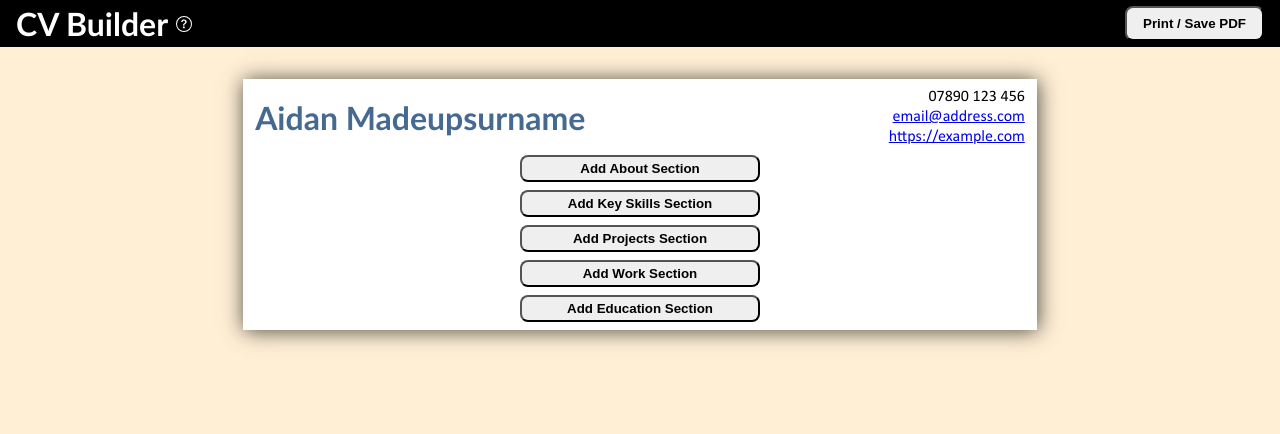
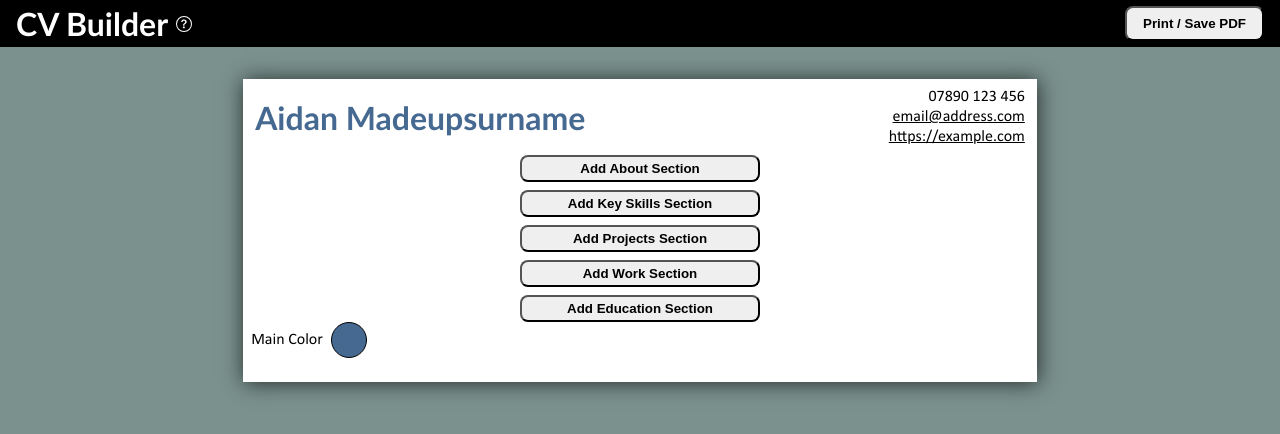
Before and after one commit to mckensis/cv-project, a React (Create React App) app: page / in a window 1280 px wide. Shown: the top 434 px of the page. Built offline with nearby package versions, Linux system fonts and the light colour scheme.

Commit message:
update styles

```diff
--- a/public/index.html
+++ b/public/index.html
@@ -7,7 +7,7 @@
     <meta name="theme-color" content="#000000" />
     <meta
       name="description"
-      content="Web site created using create-react-app"
+      content="Website for building and customising your own CV"
     />
     <link rel="apple-touch-icon" href="%PUBLIC_URL%/logo192.png" />
     <!--
@@ -24,7 +24,7 @@
       work correctly both with client-side routing and a non-root public URL.
       Learn how to configure a non-root public URL by running `npm run build`.
     -->
-    <title>React App</title>
+    <title>CV Builder</title>
   </head>
   <body>
     <noscript>You need to enable JavaScript to run this app.</noscript>
--- a/src/App.js
+++ b/src/App.js
@@ -23,17 +23,27 @@ function App() {
   const [educationSectionEnabled, setEducationSectionEnabled] = useState(false);
   const mainRef = useRef();
 
+  const ChangeColor = (color) => {
+    document.documentElement.style.setProperty('--primary-color', 'red');
+  }
+
   return (
     <div className="App">
       <Header main={mainRef} />
       <main id="main" ref={mainRef}>
+        <Personal />
+
         {/* Buttons to enable various sections */}
-        <Personal />
         {!aboutSectionEnabled && <button className="add" onClick={() => setAboutSectionEnabled(true)}>Add About Section</button>}
         {!skillsSectionEnabled && <button className="add" onClick={() => setSkillsSectionEnabled(true)}>Add Key Skills Section</button>}
         {!projectsSectionEnabled && <button className="add" onClick={() => setProjectsSectionEnabled(true)}>Add Projects Section</button>}
         {!workSectionEnabled && <button className="add" onClick={() => setWorkSectionEnabled(true)}>Add Work Section</button>}
         {!educationSectionEnabled && <button className="add" onClick={() => setEducationSectionEnabled(true)}>Add Education Section</button>}
+
+        {/* Color picker */}
+        <label className="visible" htmlFor="primary">Main Color
+          <input id="primary" type="color" onChange={(e) => ChangeColor(e.target.value)}/>
+        </label>
 
         {aboutSectionEnabled && <About />}
         {skillsSectionEnabled && <Skills />}
--- a/src/stylesheets/Print.css
+++ b/src/stylesheets/Print.css
@@ -4,11 +4,9 @@
     max-width: unset;
     height: unset;
     padding: unset;
-
     margin: auto;
     padding: 0.5rem;
     width: 100%;
-    height: 100%;
     font-family: sans-serif;
     font-size: 11pt;
     box-shadow: none;
@@ -33,6 +31,15 @@
     color: black;
   }
 
+  .personal ul {
+    font-size: 10pt;
+    line-height: 16pt;
+  }
+
+  .personal {
+    margin-bottom: 0;
+  }
+
   .personal a {
     text-decoration: none;
   }
@@ -47,4 +54,8 @@
     gap: 2pt;
     margin-bottom: 2pt;
   }
+
+  label.visible {
+    display: none;
+  }
 }
--- a/src/stylesheets/Projects.css
+++ b/src/stylesheets/Projects.css
@@ -11,9 +11,22 @@
 
 .project-links {
   display: flex;
-  gap: 0.5rem;
+  gap: 0.75rem;
   text-align: right;
   align-self: center;
+}
+
+.project-links a {
+  text-decoration: none;
+  color: black;
+  border: 1px solid black;
+  padding: 0.25rem;
+  letter-spacing: 1px;
+}
+
+.project-links a:hover {
+  background-color: #000;
+  color: white;
 }
 
 .project-article > p {
--- a/src/stylesheets/Work.css
+++ b/src/stylesheets/Work.css
@@ -1,7 +1,6 @@
 .work-article {
   display: grid;
   grid-template-columns: minmax(100px, min-content) 1fr;
-  grid-template-rows: repeat(2, max-content);
   row-gap: 0.25rem;
   column-gap: 1rem;
 }
@@ -19,5 +18,9 @@ ul.work-info {
 }
 
 ul.work-info li:nth-of-type(1) {
+  font-style: italic;
+}
+
+ul.work-info li:nth-of-type(2) {
   font-weight: 600;
 }
--- a/src/stylesheets/base.css
+++ b/src/stylesheets/base.css
@@ -27,7 +27,7 @@ textarea {
 }
 
 body {
-  background-color: papayawhip;
+  background-color: #7A918D;
 }
 
 .App {
@@ -70,6 +70,7 @@ main {
   box-shadow: 1px 1px 20px rgba(0,0,0,0.7);
   overflow-y: auto;
   margin-bottom: 2rem;
+  padding-bottom: 1.5rem;
 }
 
 .personal,
@@ -142,6 +143,22 @@ input {
   box-shadow: 0 1px 2px #716A5C;
 }
 
+input[type="color"] {
+  appearance: none;
+  width: 36px;
+  height: 36px;
+  border-radius: 50%;
+  outline: none;
+  border: 1px solid black;
+  box-shadow: none;
+  background-color: var(--primary-color);
+  cursor: pointer;
+}
+
+input[type="color"]::-webkit-color-swatch-wrapper {
+  display: none;
+}
+
 textarea {
   font: inherit;
   font-size: 1rem;
@@ -158,8 +175,22 @@ label {
   left: 0;
 }
 
+label.visible {
+  display: flex;
+  align-items: center;
+  gap: 0.5rem;
+  position: unset;
+  opacity: unset;
+  top: unset;
+  left: unset;
+}
+
 ul {
   list-style: none;
+}
+
+a {
+  color: black;
 }
 
 button {
@@ -235,6 +266,11 @@ section > article {
   padding: 0.5rem;
 }
 
+section > article:nth-last-of-type(1) {
+  margin-bottom: 0;
+  padding-bottom: 0;
+}
+
 .tooltip {
   position: absolute;
   left: 0.75rem;
```
